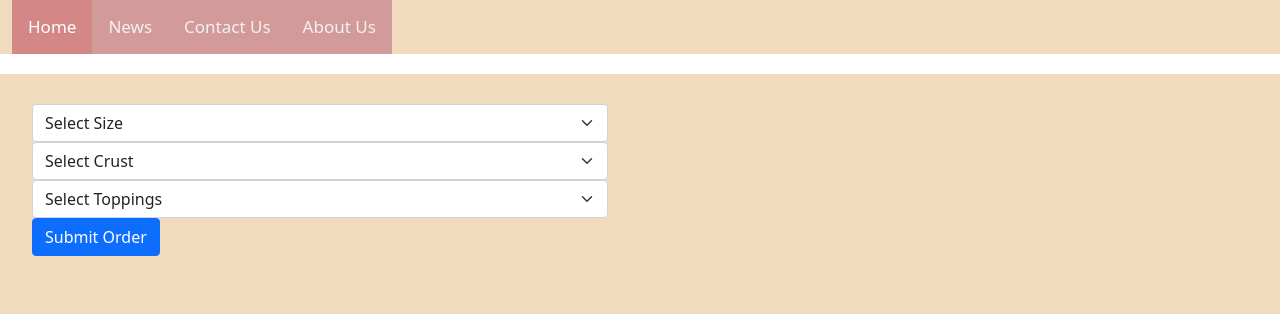
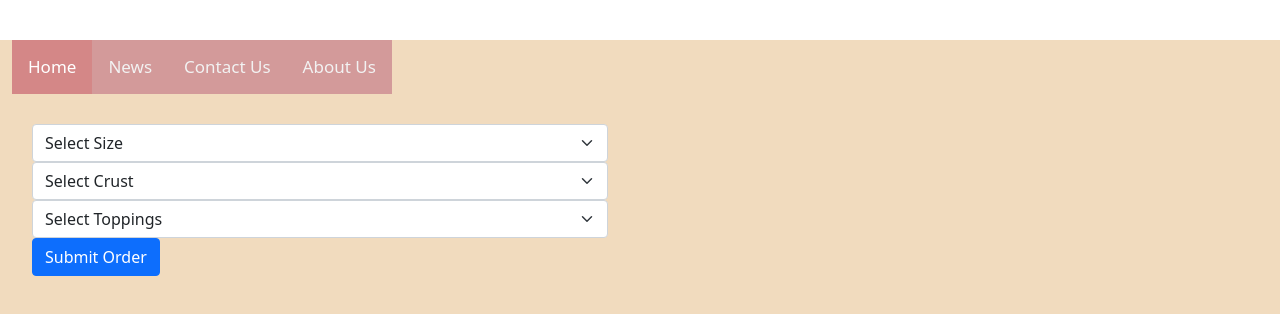
Before and after one commit to ElsieLearnsToCode/Tezza-s_Pizzeria, a plain HTML site: page index.html in a window 1280 px wide. Drawn offline with nearby package versions, Linux system fonts and the light colour scheme; files whose address does not match are found by name.

Commit message:
add css rules to style the body

```diff
--- a/CSS/style.css
+++ b/CSS/style.css
@@ -1,5 +1,13 @@
 * {
     background-color: rgb(241, 219, 190);
+    padding: 0;
+    margin: 0;
+    box-sizing: border-box;
+
+}
+
+body {
+    padding-top: 40px;
 }
 
 /* Style the links inside the navigation bar */
@@ -29,10 +37,5 @@
     width: 100%;
   padding: 20px;
   margin: 10px auto;
+
 }
-
-.form-container {
-    display: flex;
-    flex-direction: column;
-    margin: 20px 0px;
-}
```
Also changed, not shown: images/bbqchicken (copy).jpeg (added), images/chicken.jpeg (added), images/crust.jpeg (added), images/new.jpeg (added), images/pepperoni.jpeg (added), images/photo-1536964549204-cce9eab227bd.jpeg (added), images/pizza.jpeg (added), images/pizzza.jpeg (added), images/pizzzaz.jpeg (added), images/veg.jpeg (added).
